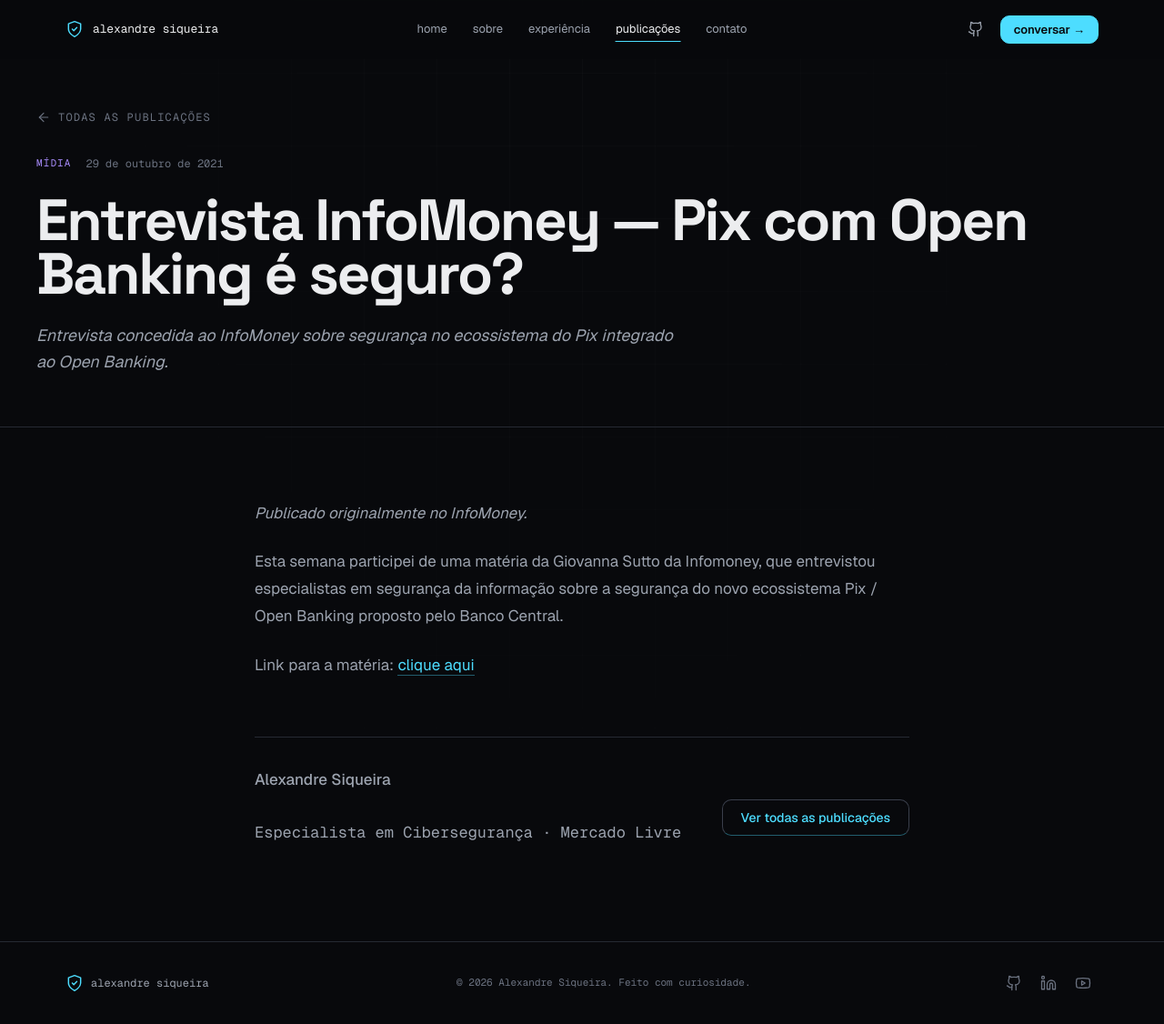
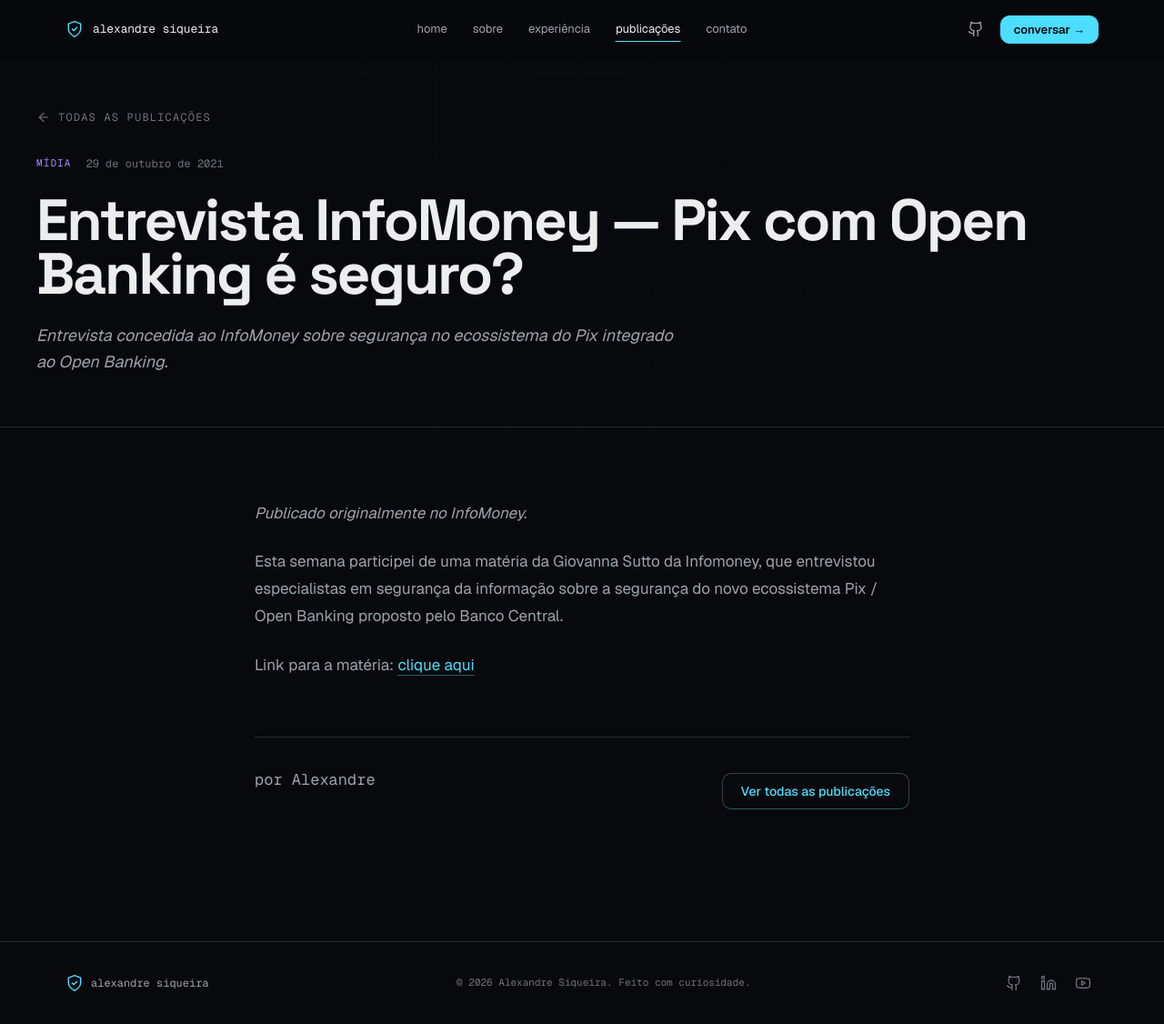
Before and after one commit to alex-siqueira/portfolio, a Jekyll site: the page built from _posts/2021-10-29-entrevista-infomoney-pix-open-banking.md, in a window 1280 px wide and 1126 px high. Shown: the whole window at 91% size. Built offline with Jekyll 4.4.1, drawn with Linux system fonts in a browser that asks for light colours.

Commit message:
refactor: transforma o footer do post em assinatura de autor
O bloco .post-footer parecia um segundo rodapé de página duplicando
o footer real do layout — na prática sempre foi mais uma assinatura
de quem escreveu, batizada de "footer" por engano de nomenclatura.
Reduz pra "por Alexandre" (sem cargo/empresa, que já aparecem em
outros lugares do site) e troca a fonte pro --ff-mono usado em toda
outra menção ao nome/marca no site (nav, footer real), em vez do
--ff-body herdado que destoava.

```diff
--- a/_layouts/post.html
+++ b/_layouts/post.html
@@ -20,10 +20,7 @@
     <div class="post-content">
         {{ content }}
         <div class="post-footer">
-            <div class="post-footer__author">
-                <p class="post-footer__author-name">Alexandre Siqueira</p>
-                <p class="post-footer__author-role">Especialista em Cibersegurança &middot; Mercado Livre</p>
-            </div>
+            <p class="post-footer__author">por Alexandre</p>
             <a href="{{ '/blog/' | relative_url }}" class="btn btn--ghost">Ver todas as publicações</a>
         </div>
     </div>
--- a/css/style.css
+++ b/css/style.css
@@ -905,9 +905,7 @@
   flex-wrap: wrap;
   gap: 16px;
 }
-.post-footer__author { display: flex; flex-direction: column; gap: 4px; }
-.post-footer__author-name { font-size: 15px; font-weight: 500; color: var(--fg); }
-.post-footer__author-role { font-family: var(--ff-mono); font-size: 12px; color: var(--fg-muted); }
+.post-footer__author { font-family: var(--ff-mono); font-size: 13px; color: var(--fg-muted); }
 
 /* 16. RESPONSIVE */
 @media (max-width: 1024px) {
```
